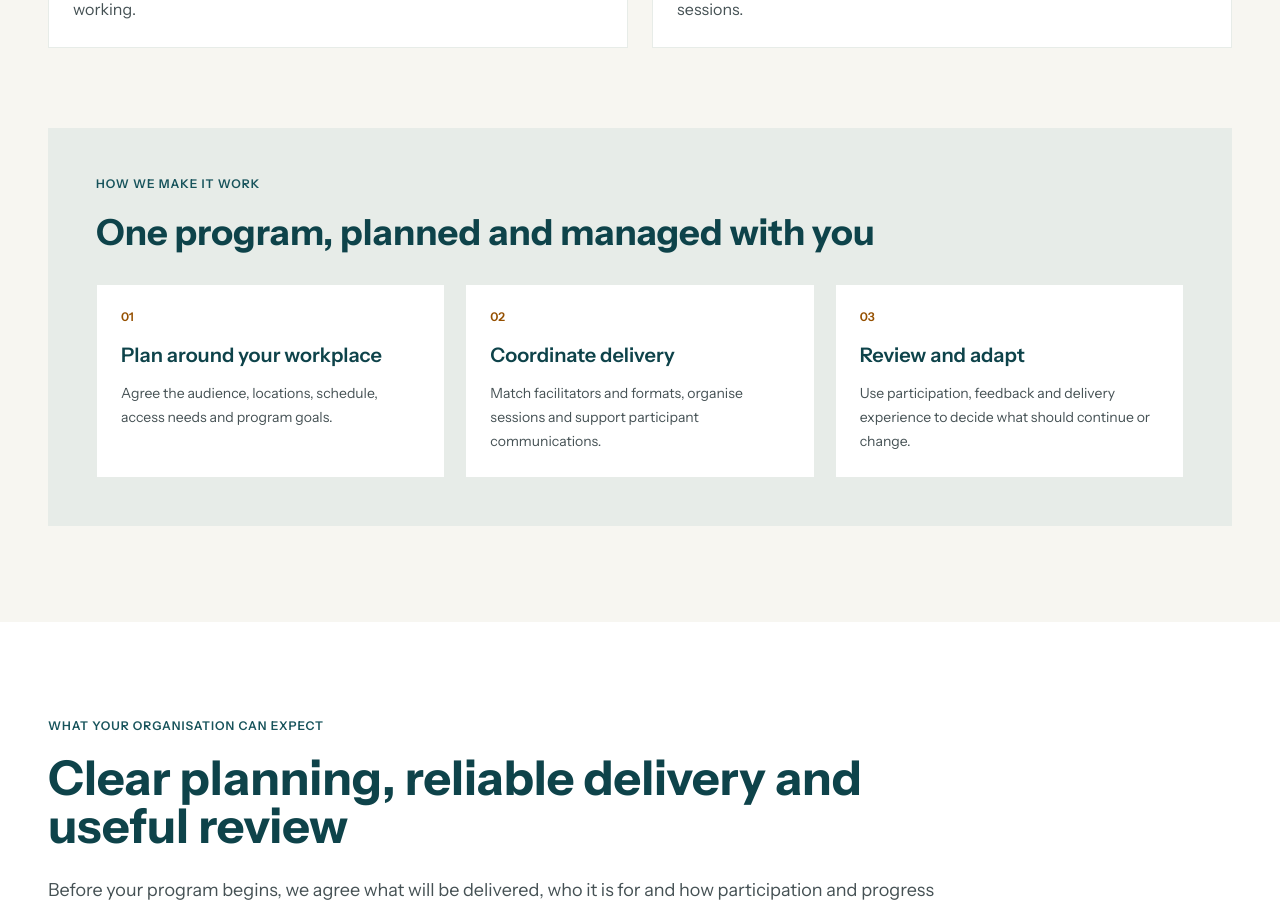
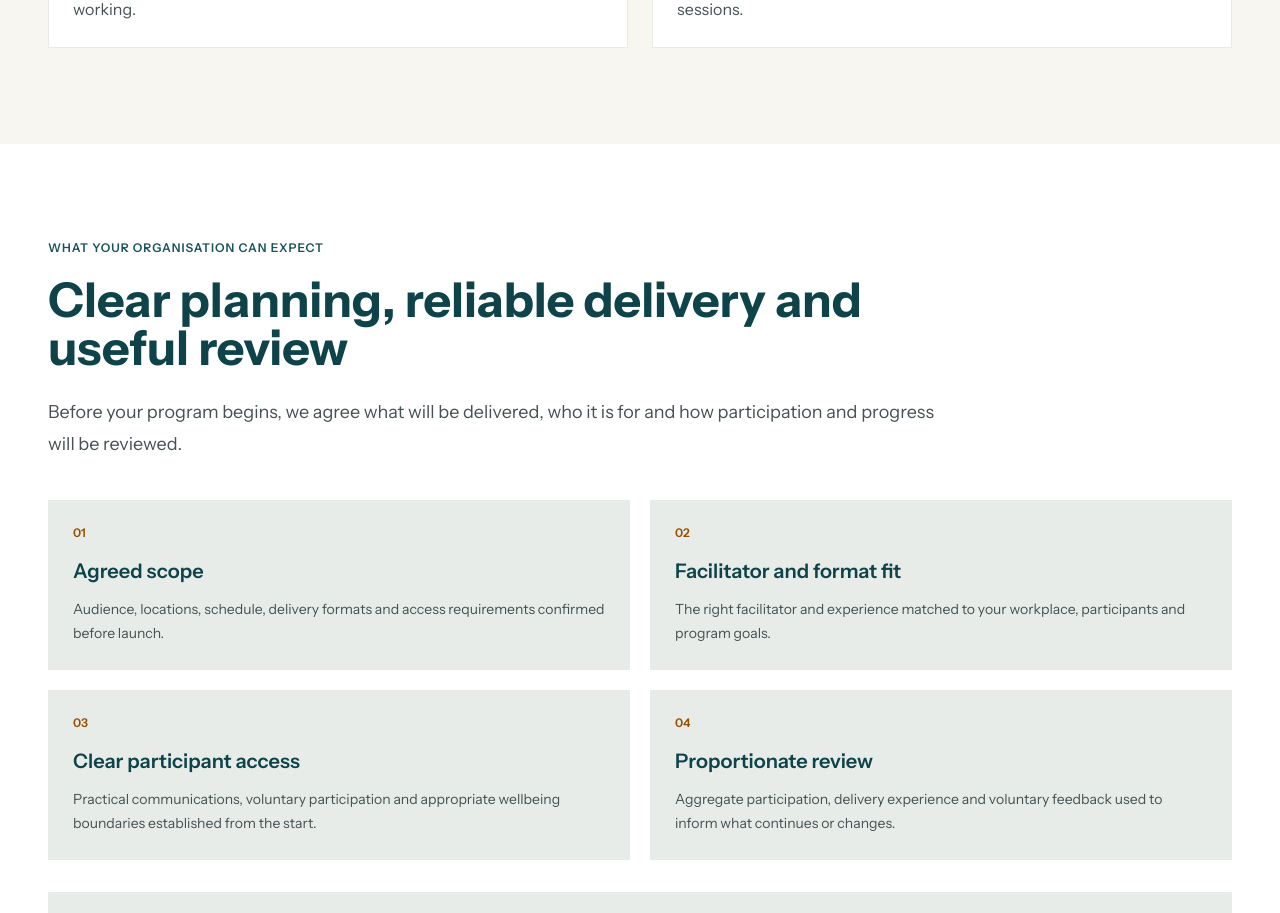
Before and after one commit to glennhammond/cya-website-prototype, a Next.js app: page /workplace-wellbeing-programs in a window 1280 px wide. Shown: the part 2180-3093 px from the top of the page. Built offline with nearby package versions, Linux system fonts and the light colour scheme.

Commit message:
Remove duplicated program operating section

```diff
--- a/app/workplace-wellbeing-programs/page.tsx
+++ b/app/workplace-wellbeing-programs/page.tsx
@@ -60,15 +60,6 @@ export default function WorkplaceWellbeingProgramsPage() {
               <div className="p-6"><h3 className="text-2xl font-semibold text-[var(--cya-teal-dark)]">Hybrid and online participation</h3><p className="mt-3 leading-7 text-[var(--cya-body)]">Live connection and Wellbeing Studio support between in-person sessions.</p></div>
             </article>
           </div>
-          <div className="mt-20 bg-[var(--cya-surface-subtle)] px-8 py-10 lg:px-12 lg:py-12">
-            <ProductionKicker>How we make it work</ProductionKicker>
-            <h2 className="mt-5 max-w-4xl text-3xl font-bold lg:text-4xl">One program, planned and managed with you</h2>
-            <div className="mt-8 grid gap-5 md:grid-cols-3">
-              <ProductionCard number="01" title="Plan around your workplace" body="Agree the audience, locations, schedule, access needs and program goals." />
-              <ProductionCard number="02" title="Coordinate delivery" body="Match facilitators and formats, organise sessions and support participant communications." />
-              <ProductionCard number="03" title="Review and adapt" body="Use participation, feedback and delivery experience to decide what should continue or change." />
-            </div>
-          </div>
         </ProductionContainer>
       </section>
 
```
